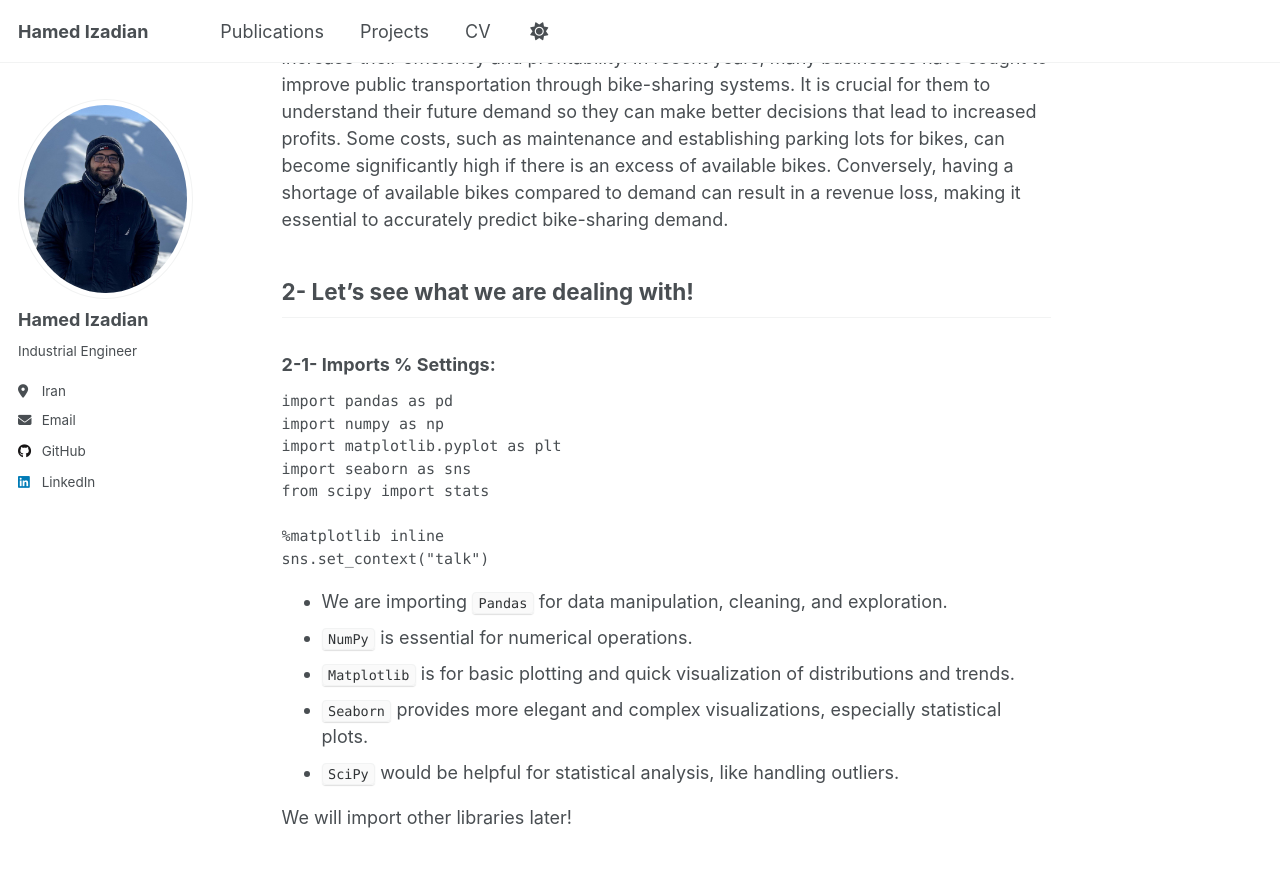
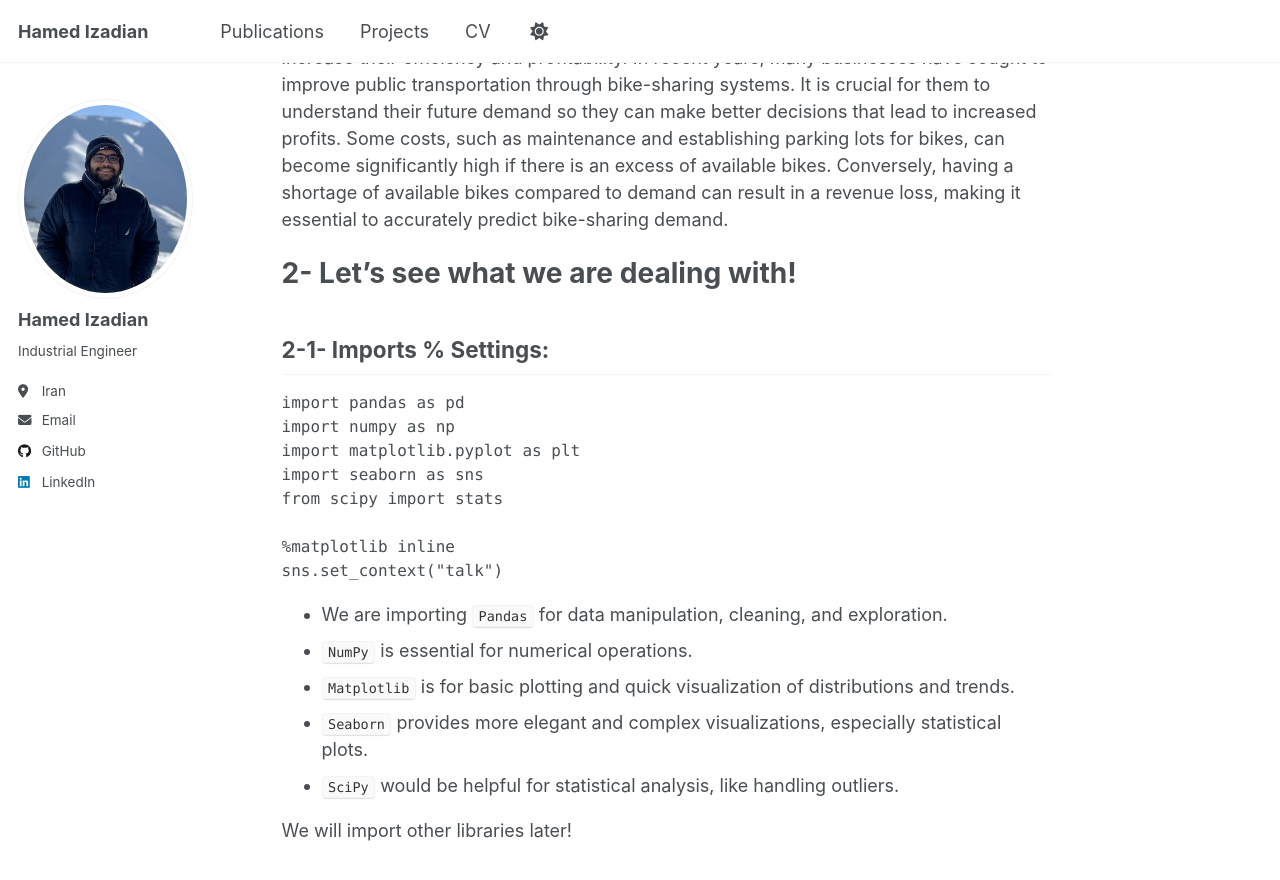
Before and after one commit to HamedIzadian/HamedIzadian.github.io, a Jekyll site: the page built from _projects/project1.md, in a window 1280 px wide and 900 px high, scrolled down 540 px. Shown: the top 880 px of the window. Built offline with Jekyll 4.4.1, drawn with Linux system fonts in a browser that asks for light colours.

Commit message:
Update project1.md

```diff
--- a/_projects/project1.md
+++ b/_projects/project1.md
@@ -13,11 +13,11 @@ In this project, I aim to learn and teach at the same time. That's why I started
 Now, let’s briefly explain our problem and how this prediction can help businesses increase their efficiency and profitability. In recent years, many businesses have sought to improve public transportation through bike-sharing systems. It is crucial for them to understand their future demand so they can make better decisions that lead to increased profits. Some costs, such as maintenance and establishing parking lots for bikes, can become significantly high if there is an excess of available bikes. Conversely, having a shortage of available bikes compared to demand can result in a revenue loss, making it essential to accurately predict bike-sharing demand.
 
 
-## 2- Let's see what we are dealing with!
+# 2- Let's see what we are dealing with!
 
-### 2-1- Imports % Settings:
+## 2-1- Imports % Settings:
 
-<pre style="font-size: 15px;">
+<pre style="font-size: 16px;">
 import pandas as pd
 import numpy as np
 import matplotlib.pyplot as plt
```
